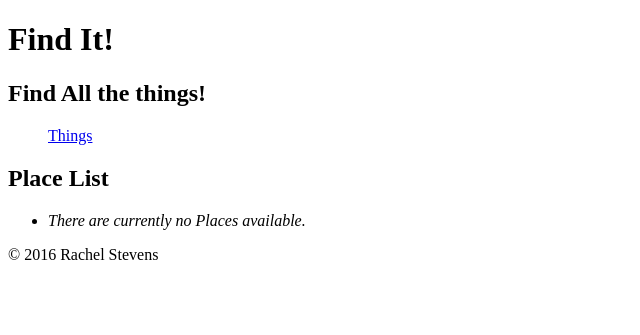
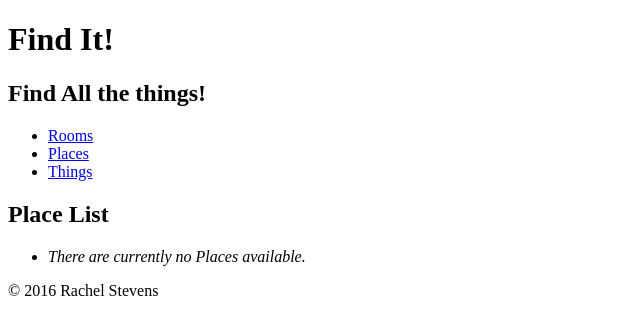
Before and after one commit to raq929/find-it, a Django app: template item/templates/item/place_list.html in a window 1280 px wide. Shown: the top 335 px of the page, without its empty margins (0-640 px from the left). Run offline with Django 3.2, Linux system fonts and the light colour scheme; the template is opened without the code that fills it, so the values that code supplies are empty.

Commit message:
Add rooms and places to nav

```diff
--- a/templates/base.html
+++ b/templates/base.html
@@ -24,6 +24,17 @@
 
       <nav>
         <ul>
+          <li>
+            <a href="{% url 'room_list' %}">
+              Rooms
+            </a>
+          </li>
+          <li>
+            <a href="{% url 'place_list' %}">
+              Places
+            </a>
+          </li>
+          <li>
             <a href="{% url 'item_list' %}">
               Things
             </a>
```
